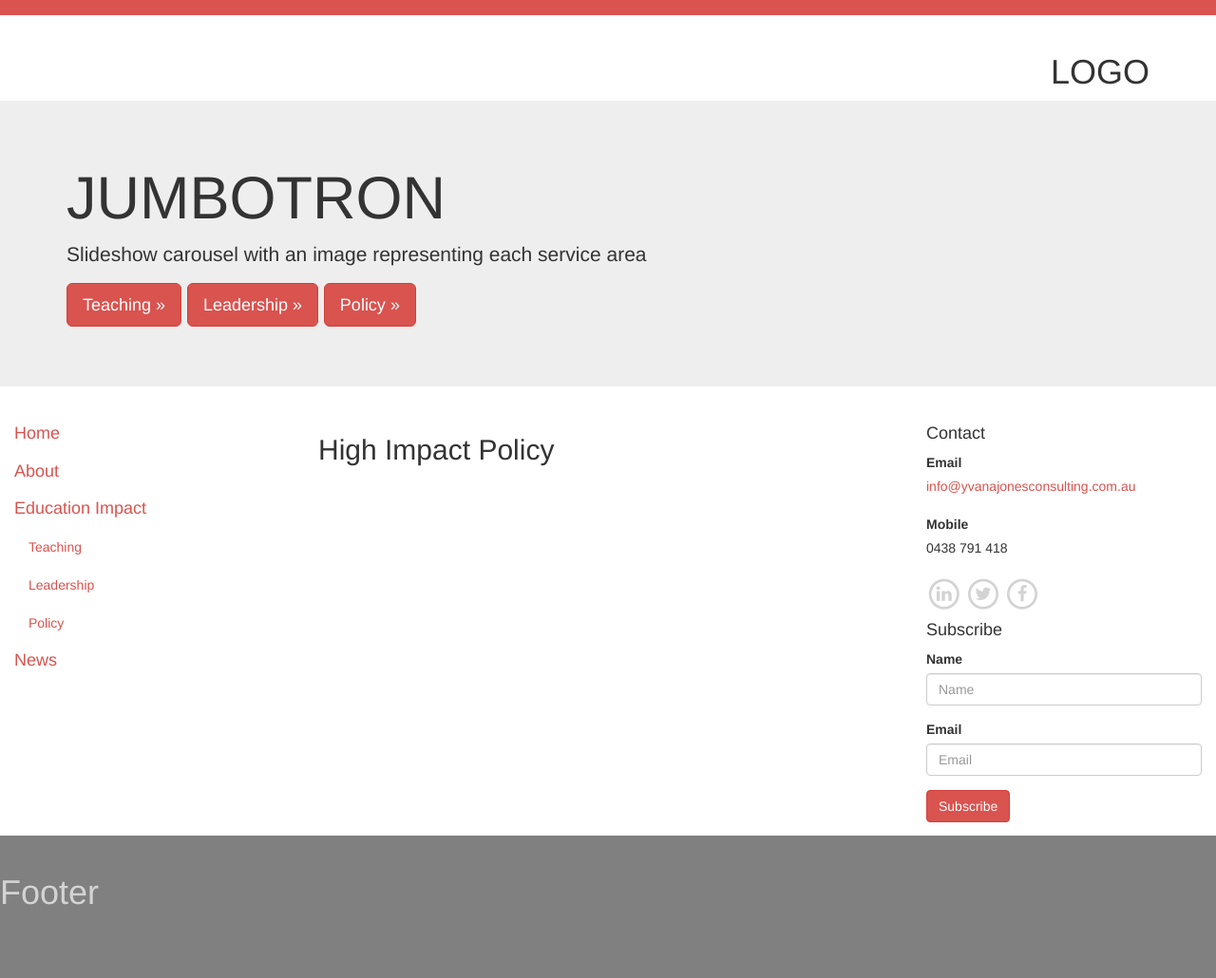
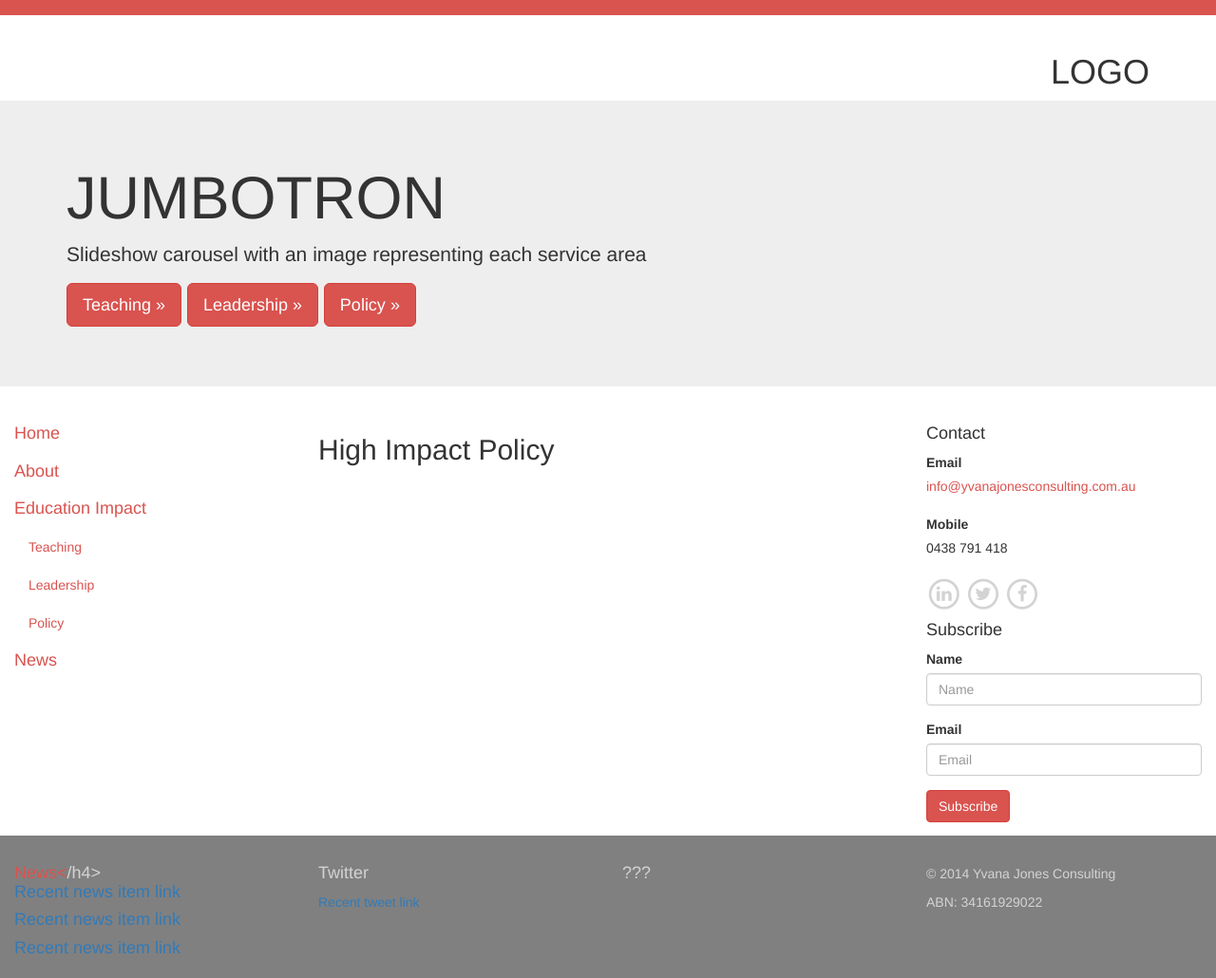
Before and after one commit to idm/idm.github.io, a Jekyll site: the page built from yjc/policy.md, in a window 1280 px wide. Shown: the whole page at 95% size. Built offline with Jekyll 4.4.1, drawn with Linux system fonts in a browser that asks for light colours; nearby versions of some CDN libraries.

Commit message:
draft footer

```diff
--- a/_layouts/yjc.html
+++ b/_layouts/yjc.html
@@ -140,7 +140,28 @@ html, body {
 </div> <!-- main -->
 </div> <!-- wrap -->
 <footer class="footer">
-<h1>Footer</h1>
+<div class="container-fluid">
+<div class="row">
+        <div class="col-md-3">
+        <h4><a href="news">News<</a>/h4>
+        <p><a>Recent news item link</a></p>
+        <p><a>Recent news item link</a></p>
+        <p><a>Recent news item link</a></p>
+        </div>
+        <div class="col-md-3">
+        <h4>Twitter</h4>
+        <p><a>Recent tweet link</a></p>
+        </div>
+        <div class="col-md-3">
+        <h4>???</h4>
+        </div>
+        <div class="col-md-3">
+        <h4></h4>
+        <p>&copy; 2014 Yvana Jones Consulting</p>
+        <p>ABN: 34161929022</p>
+        </div>
+</div>
+</div>
 </footer>
 </body>
 </html>
```
